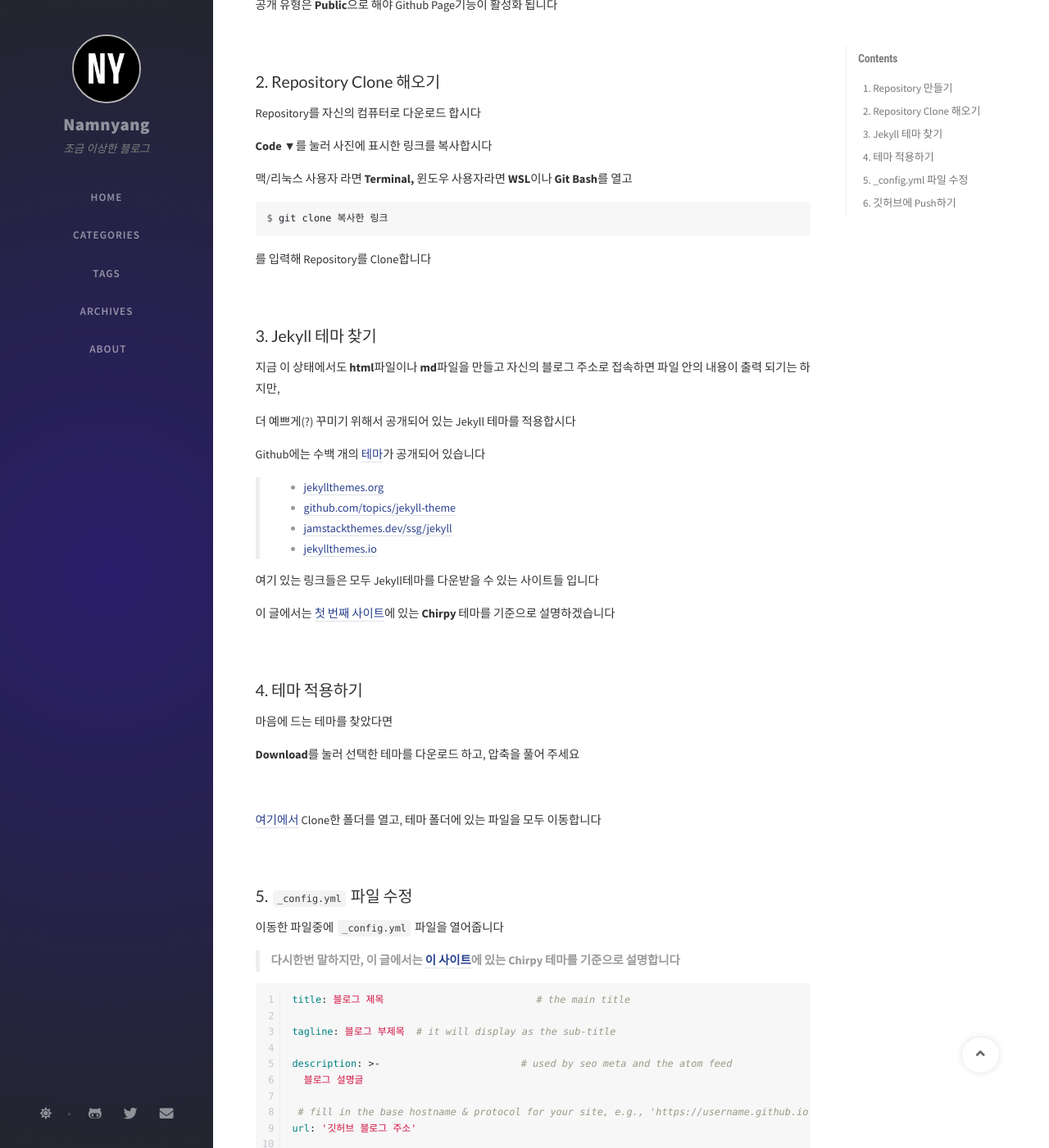
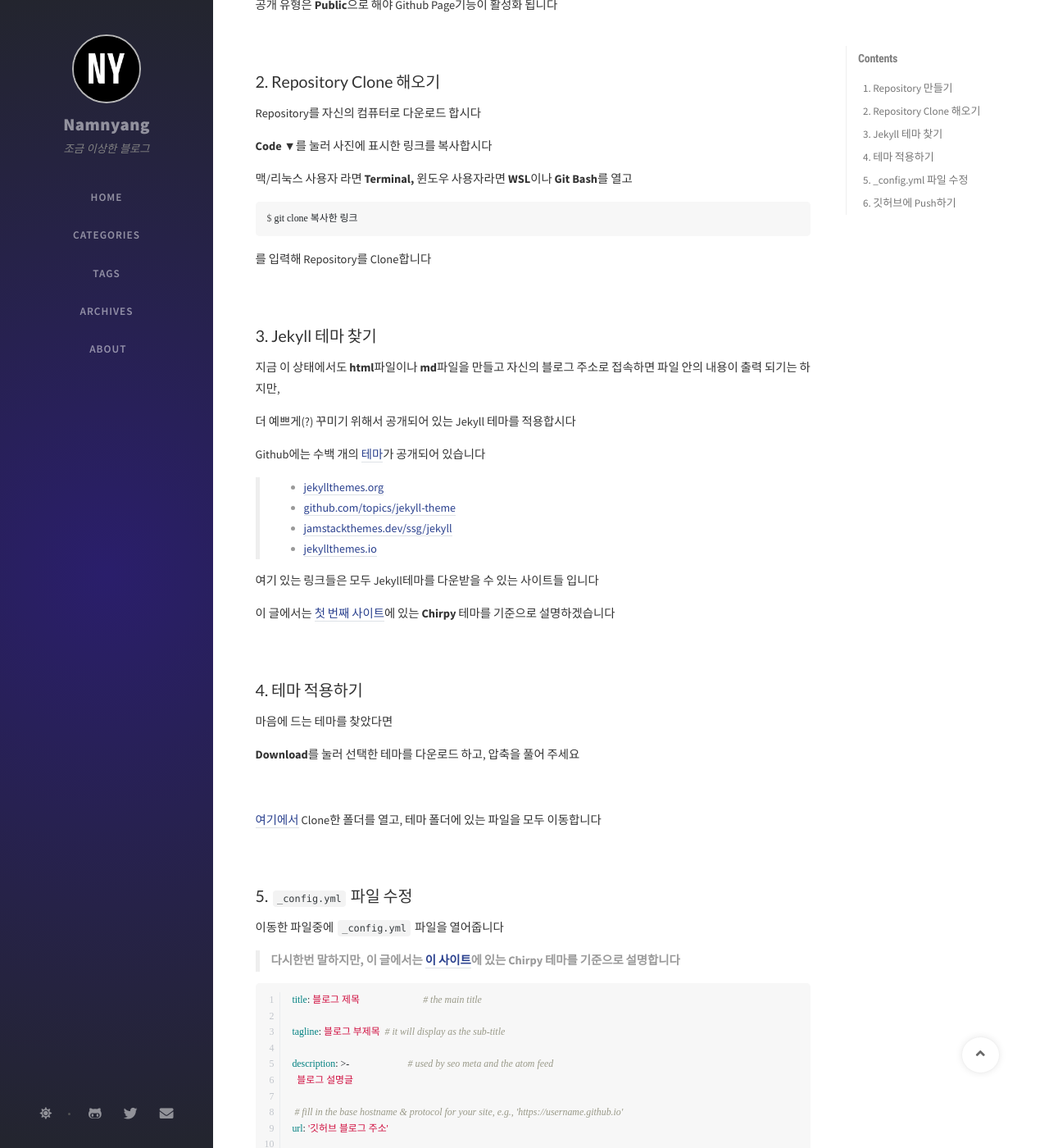
Before and after one commit to namnyang/namnyang.github.io, a Jekyll site: the page built from _posts/2020-12-04-쉽고-간단하게-Github-Page-만들기-[1].md, in a window 1280 px wide and 1400 px high, scrolled down 471 px. Shown: the whole window at 82% size. Built offline with Jekyll 4.4.1, drawn with Linux system fonts in a browser that asks for light colours; nearby versions of some CDN libraries; some web fonts are replaced; comment, search, counter and statistics services are not loaded.

Commit message:
Update syntax.scss

```diff
--- a/assets/css/_addon/syntax.scss
+++ b/assets/css/_addon/syntax.scss
@@ -86,7 +86,7 @@ div > pre {
     margin-bottom: 0;
     font-size: $code-font-size;
     line-height: 1.4rem;
-    font-family: 'D2 coding', "Consolas", monospace;
+    font-family: D2Coding, 'D2 coding', monosapce;
 //     코드블럭 폰트
     word-wrap: normal; /* Fixed Safari overflow-x */
   }
```
